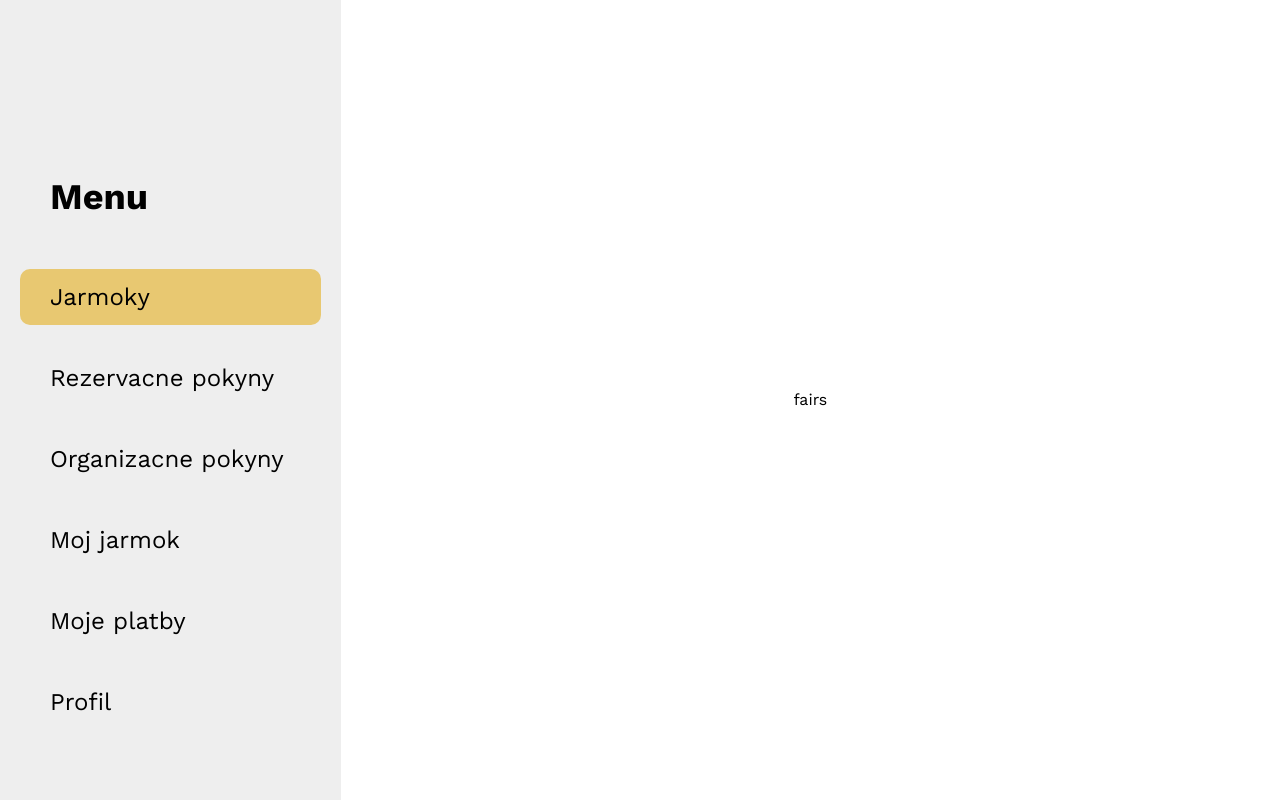
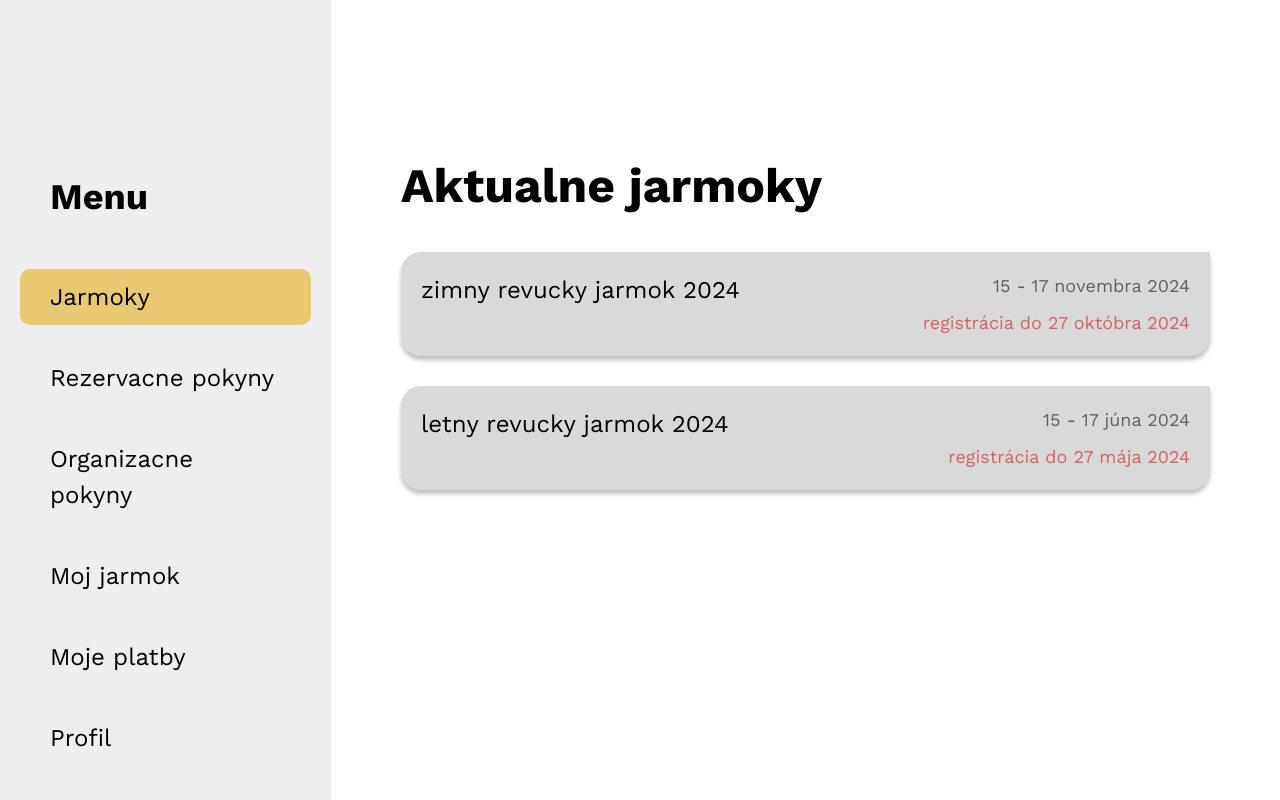
Before and after one commit to zimaexe/bb-hackathon, a Next.js app in the folder frontend/: page /user/fairs in a window 1280 px wide. Built offline with nearby package versions, Linux system fonts and the light colour scheme.

Commit message:
added fairs show logic

```diff
--- a/frontend/src/pages/user/fairs.tsx
+++ b/frontend/src/pages/user/fairs.tsx
@@ -3,17 +3,135 @@
 import React from 'react';
 import '../../app/globals.css';
 import Sidebar from '../../components/sidebar';
+import { UUID } from 'crypto';
+import { NextRouter, useRouter } from 'next/router';
+
+class EventType {
+  eventName: string;
+  eventDates: { from: string; to: string; };
+  eventID: UUID;
+
+  constructor(
+    eventName: string,
+    eventDates: { from: string; to: string; },
+    eventID: UUID
+  ) {
+    this.eventName = eventName;
+    this.eventDates = eventDates;
+    this.eventID = eventID;
+  }
+
+  from() { return this.eventDates.from; }
+
+  to() { return this.eventDates.to; }
+
+  deadline() {
+    const threeWeeks = 1000 * 60 * 60 * 24 * 21;
+    return new Date(new Date(this.to()).getTime() - threeWeeks);
+  }
+};
+
+interface EventProps {
+  event: EventType;
+  router: NextRouter;
+}
+
+function Event({ event, router } : EventProps) {
+  const fromDate = new Date(event.from());
+  const toDate = new Date(event.to());
+  const months = [
+    'januára', 'februára', 'marca', 'apríla', 'mája', 'júna',
+    'júla', 'augusta', 'septembra', 'októbra', 'novembra', 'decembra'
+  ];
+
+  const deadline = event.deadline();
+  const deadlineText = `registrácia do ${deadline.getDate()} ${months[deadline.getMonth()]} ${deadline.getFullYear()}`;
+
+  const eventDatesText = fromDate.getMonth() === toDate.getMonth()
+    ? `${fromDate.getDate()} - ${toDate.getDate()} ${months[fromDate.getMonth()]} ${fromDate.getFullYear()}`
+    : `${fromDate.getDate()} ${fromDate.getMonth() + 1} - ${toDate.getDate()} ${toDate.getMonth() + 1} ${toDate.getFullYear()}`;
+
+  return (
+    <div
+      className="
+        bg-[#D9D9D9] shadow-[0px_4px_4px_rgba(0,0,0,0.25)]
+        flex justify-between
+        cursor-pointer hover:bg-opacity-[0.5]
+        px-[20px] py-[20px] rounded-[20px_0px_20px_20px] w-full"
+      onClick={() => router.push(`/user/fairs?eventID=${event.eventID}`)}
+    >
+      <p className='text-[24px]'>{event.eventName}</p>
+      <div className='flex flex-col gap-[10px] items-end text-[18px]'>
+        <p className='text-[#606060]'>{eventDatesText}</p>
+        <p className='text-[#D36262]'>{deadlineText}</p>
+      </div>
+    </div>
+  )
+}
 
 export default function Fairs() {
+  const router = useRouter();
+
+  const events: EventType[] = [
+    new EventType(
+      'zimny revucky jarmok 2024',
+      {
+        from: '2024-11-15',
+        to: '2024-11-17'
+      },
+      'a0eebc99-9c0b-4ef8-bb6d-6bb9bd380a11'
+    ),
+    new EventType(
+      'letny revucky jarmok 2024',
+      {
+        from: '2024-06-15',
+        to: '2024-06-17'
+      },
+      'a0eebc99-9c0b-4ef8-bb6d-6bb9bd380a12'
+    )
+  ];
+
+  const eventID = router.query.eventID as string;
+
   return (
     <div className="
       font-sans h-screen w-full flex justify-center items-center
       bg-white text-black
     ">
       <Sidebar />
-      <div className='flex w-full justify-center items-center'>
-        fairs
+      <div className="
+        flex w-full flex-col h-screen
+        px-[70px] pt-[150px]
+      ">
+        <div className="
+          flex flex-col gap-[30px]
+          w-full
+        ">
+          {eventID && (
+            <>
+              <h1 className="font-bold text-[48px]">Detail jarmoku</h1>
+              <div className="
+                flex flex-col gap-[30px]
+                w-full
+              ">
+                <p>eventID: {eventID}</p>
+                <p>nazov: {events.filter((event) => event.eventID === eventID)[0]?.eventName}</p>
+              </div>
+            </>
+          )}
+          {!eventID && (
+            <>
+              <h1 className="font-bold text-[48px]">Aktualne jarmoky</h1>
+              <div className="
+                flex flex-col gap-[30px]
+                w-full
+              ">
+                {events.map((event, index) => (<Event key={index} router={router} event={event} />))}
+              </div>
+            </>
+          )}
+        </div>
       </div>
     </div>
-  )
+  );
 }
```
